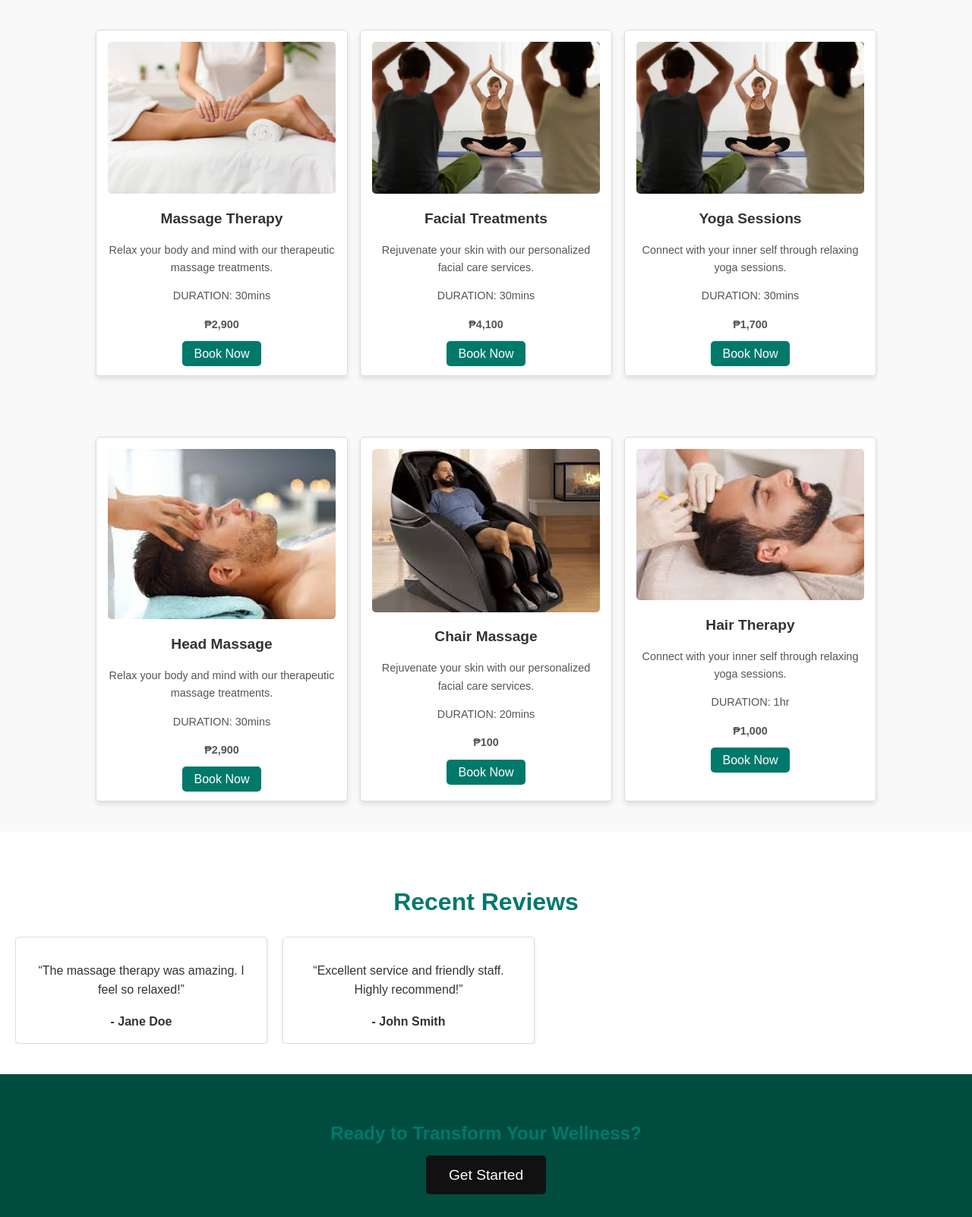
After one commit to DimaxKun/3HFinalProject, a PHP site: page /services.php in a window 1280 px wide. The commit adds this page. Shown: the part 225-1827 px from the top of the page at 76% size. Run offline with PHP 8.4, Linux system fonts and the light colour scheme.

Commit message:
Update Services

```diff
--- a/index.html
+++ b/index.html
@@ -86,6 +86,7 @@
         <p>Join us and experience the best in wellness and relaxation.</p>
         <a href="register.php" class="cta-button">Create an Account</a>
         <a href="booking.php" class="cta-button secondary">Schedule Now</a>
+        <a href="login.php" class="cta-button">Log-in</a>
     </section>
 
     <footer>
--- /dev/null
+++ b/services.php
@@ -0,0 +1,218 @@
+<!DOCTYPE html>
+<html lang="en">
+<head>
+    <meta charset="UTF-8">
+    <meta name="viewport" content="width=device-width, initial-scale=1.0">
+    <link rel="stylesheet" href="styles.css">
+    <title>Home - Wellness Booking System</title>
+    <style>
+        body {
+            font-family: Arial, sans-serif;
+            margin: 0;
+            padding: 0;
+        }
+
+        header {
+            position: relative;
+            background: url('hero-background.jpg') center/cover no-repeat;
+            color: white;
+            text-align: center;
+            padding: 60px 20px;
+        }
+
+        header h1 {
+            font-size: 3rem;
+            margin: 0;
+        }
+
+        header p {
+            font-size: 1.2rem;
+            margin: 10px 0 20px;
+        }
+
+        .cta-buttons a {
+            text-decoration: none;
+            background-color: #007BFF;
+            color: white;
+            padding: 15px 30px;
+            margin: 5px;
+            border-radius: 5px;
+            font-size: 1rem;
+        }
+
+        .cta-buttons a:hover {
+            background-color: ##004d40;
+        }
+
+        .services {
+            padding: 40px 20px;
+            background-color: #f9f9f9;
+        }
+
+        .services h2 {
+            text-align: center;
+            font-size: 2rem;
+            margin-bottom: 20px;
+        }
+
+        .services .service-grid {
+            display: grid;
+            grid-template-columns: repeat(auto-fit, minmax(200px, 1fr));
+            gap: 20px;
+        }
+
+        .service-card {
+            background: white;
+            border: 1px solid #ddd;
+            border-radius: 5px;
+            text-align: center;
+            padding: 15px;
+        }
+
+        .service-card img {
+            max-width: 100%;
+            height: auto;
+            border-radius: 5px;
+        }
+
+        .service-card h3 {
+            font-size: 1.2rem;
+            margin: 10px 0;
+        }
+
+        .service-card p {
+            font-size: 0.9rem;
+            color: #555;
+        }
+
+        .service-card .price, .service-card .duration {
+            font-size: 1rem;
+            margin: 5px 0;
+        }
+
+        .testimonials {
+            padding: 40px 20px;
+            background-color: #ffffff;
+        }
+
+        .testimonials h2 {
+            text-align: center;
+            font-size: 2rem;
+            margin-bottom: 20px;
+        }
+
+        .testimonial-slider {
+            display: flex;
+            overflow-x: auto;
+            gap: 20px;
+        }
+
+        .testimonial-card {
+            min-width: 300px;
+            border: 1px solid #ddd;
+            border-radius: 5px;
+            padding: 15px;
+            box-shadow: 0px 2px 5px rgba(0, 0, 0, 0.1);
+        }
+
+        .cta-section {
+            padding: 40px 20px;
+            background-color: #004d40;
+            color: white;
+            text-align: center;
+        }
+
+        .cta-section a {
+        text-decoration: none;
+        background-color: #111;
+        color: white;
+        padding: 15px 30px;
+        border-radius: 5px;
+        font-size: 1.2rem;
+}
+    </style>
+</head>
+<body>
+
+<header class="hero">
+        <div class="hero-content">
+            <h1>OUR SERVICES</h1>
+    </header>
+<section class="services">
+<div class="services-grid">
+            <div class="service-card">
+                <img src="images/massages.webp" alt="Massage Therapy" class="massage-img">
+                <h3>Massage Therapy</h3>
+                <p>Relax your body and mind with our therapeutic massage treatments.</p>
+                <p>DURATION: 30mins</p>
+                <p><strong>₱2,900</strong></p>
+                <a href="booking.php" class="book-now-button">Book Now</a>
+            </div>
+            <div class="service-card">
+                <img src="images/yoga.webp" alt="Facial Treatments" class="facial-img">
+                <h3>Facial Treatments</h3>
+                <p>Rejuvenate your skin with our personalized facial care services.</p>
+                <p>DURATION: 30mins</p>
+                <p><strong>₱4,100</strong></p>
+                <a href="booking.php" class="book-now-button">Book Now</a>
+            </div>
+            <div class="service-card">
+                <img src="images/yoga.webp" alt="Yoga Sessions" class="yoga-img">
+                <h3>Yoga Sessions</h3>
+                <p>Connect with your inner self through relaxing yoga sessions.</p>
+                <p>DURATION: 30mins</p>
+                <p><strong>₱1,700</strong></p>
+                <a href="booking.php" class="book-now-button">Book Now</a>
+            </div>
+        </div>
+</section>
+<section class="services">
+<div class="services-grid">
+            <div class="service-card">
+                <img src="images/head.webp" alt="Massage Therapy" class="massage-img">
+                <h3>Head Massage</h3>
+                <p>Relax your body and mind with our therapeutic massage treatments.</p>
+                <p>DURATION: 30mins</p>
+                <p><strong>₱2,900</strong></p>
+                <a href="booking.php" class="book-now-button">Book Now</a>
+            </div>
+            <div class="service-card">
+                <img src="images/chair.webp" alt="Facial Treatments" class="facial-img">
+                <h3>Chair Massage</h3>
+                <p>Rejuvenate your skin with our personalized facial care services.</p>
+                <p>DURATION: 20mins</p>
+                <p><strong>₱100</strong></p>
+                <a href="booking.php" class="book-now-button">Book Now</a>
+            </div>
+            <div class="service-card">
+                <img src="images/hair.webp" alt="Yoga Sessions" class="yoga-img">
+                <h3>Hair Therapy</h3>
+                <p>Connect with your inner self through relaxing yoga sessions.</p>
+                <p>DURATION: 1hr</p>
+                <p><strong>₱1,000</strong></p>
+                <a href="booking.php" class="book-now-button">Book Now</a>
+            </div>
+        </div>
+</section>
+
+<section class="testimonials">
+    <h2>Recent Reviews</h2>
+    <div class="testimonial-slider">
+        <div class="testimonial-card">
+            <p>“The massage therapy was amazing. I feel so relaxed!”</p>
+            <strong>- Jane Doe</strong>
+        </div>
+        <div class="testimonial-card">
+            <p>“Excellent service and friendly staff. Highly recommend!”</p>
+            <strong>- John Smith</strong>
+        </div>
+    </div>
+</section>
+
+<section class="cta-section">
+    <h2>Ready to Transform Your Wellness?</h2>
+    <a href="register.php">Get Started</a>
+</section>
+
+</body>
+</html>
```
Also changed, not shown: appointments.php (added, +105 -0 lines), booking.php (+90 -12 lines), login.php (+96 -9 lines), payment.php (added, +96 -0 lines), register.php (added, +118 -0 lines), images/Head.webp (added), images/Massahe.webp (added), images/Mssage.jpg (added), images/chair.webp (added), images/hair.webp (added), styles.css (line endings or trailing spaces).
